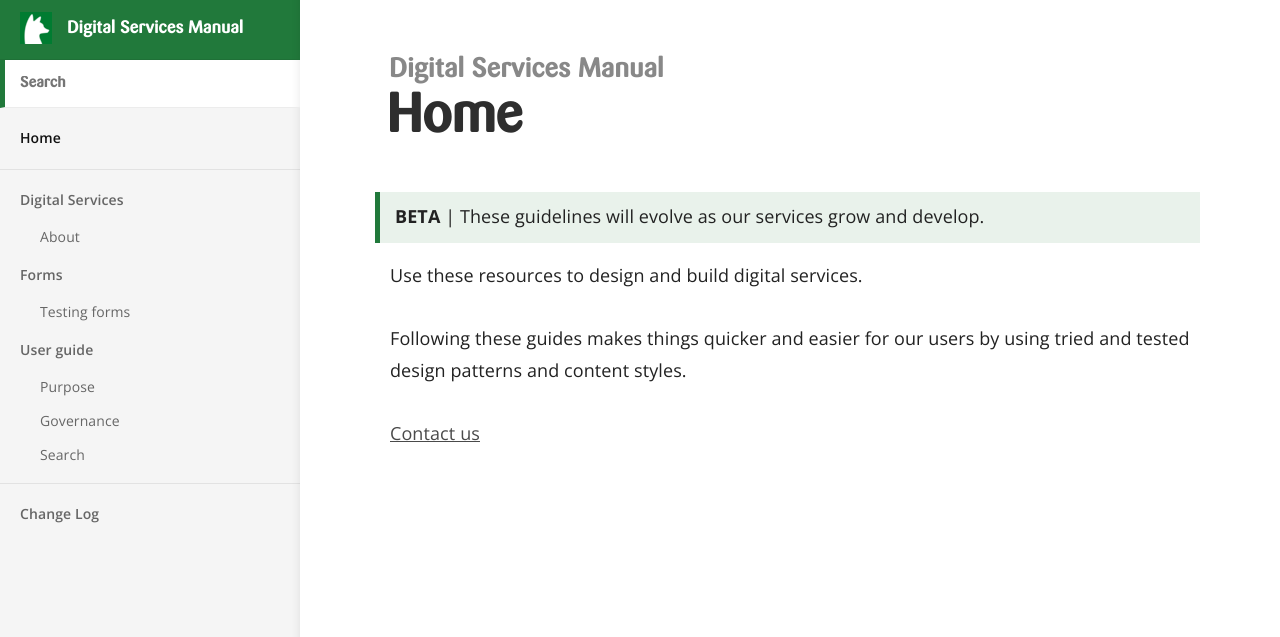
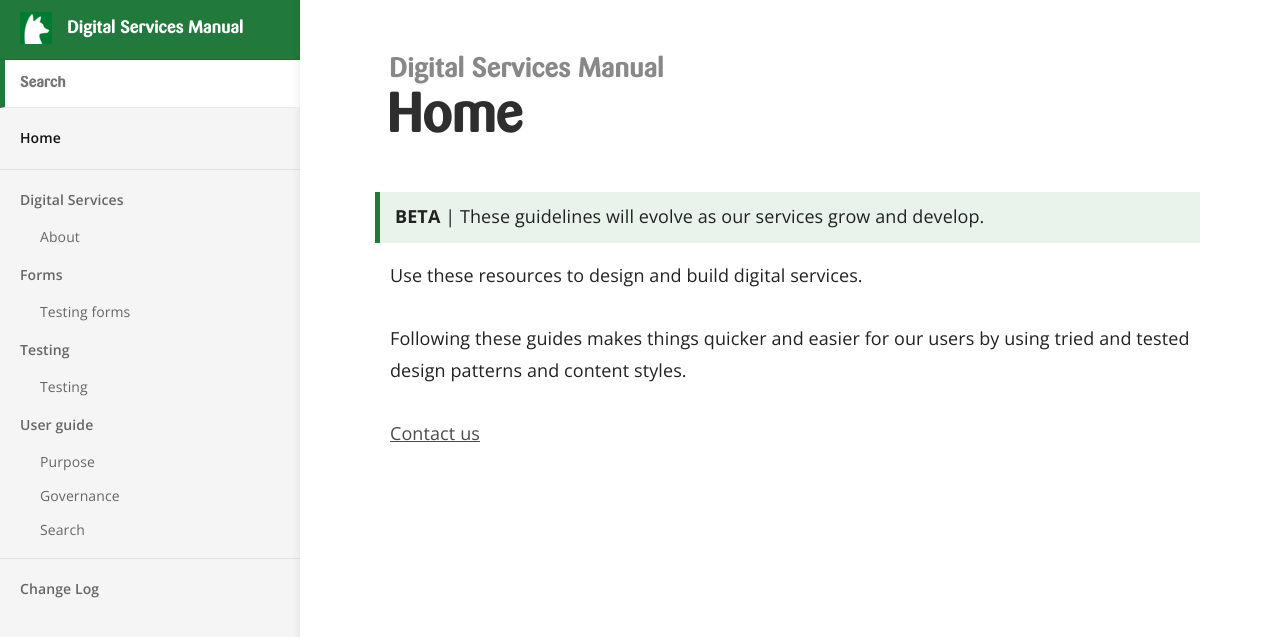
Before and after one commit to leicsCC/leicscc.github.io, a Jekyll site: the page built from index.md, in a window 1280 px wide. Shown: the top 637 px of the page. Built offline with Jekyll 4.4.1, drawn with Linux system fonts in a browser that asks for light colours.

Commit message:
Update testing-123.md

```diff
--- a/_docs/Testing/testing-123.md
+++ b/_docs/Testing/testing-123.md
@@ -1,3 +1,9 @@
+---
+title: Testing
+category: Testing
+order: 1
+---
+
 # Testing document
 
 This is a testing document.
```
